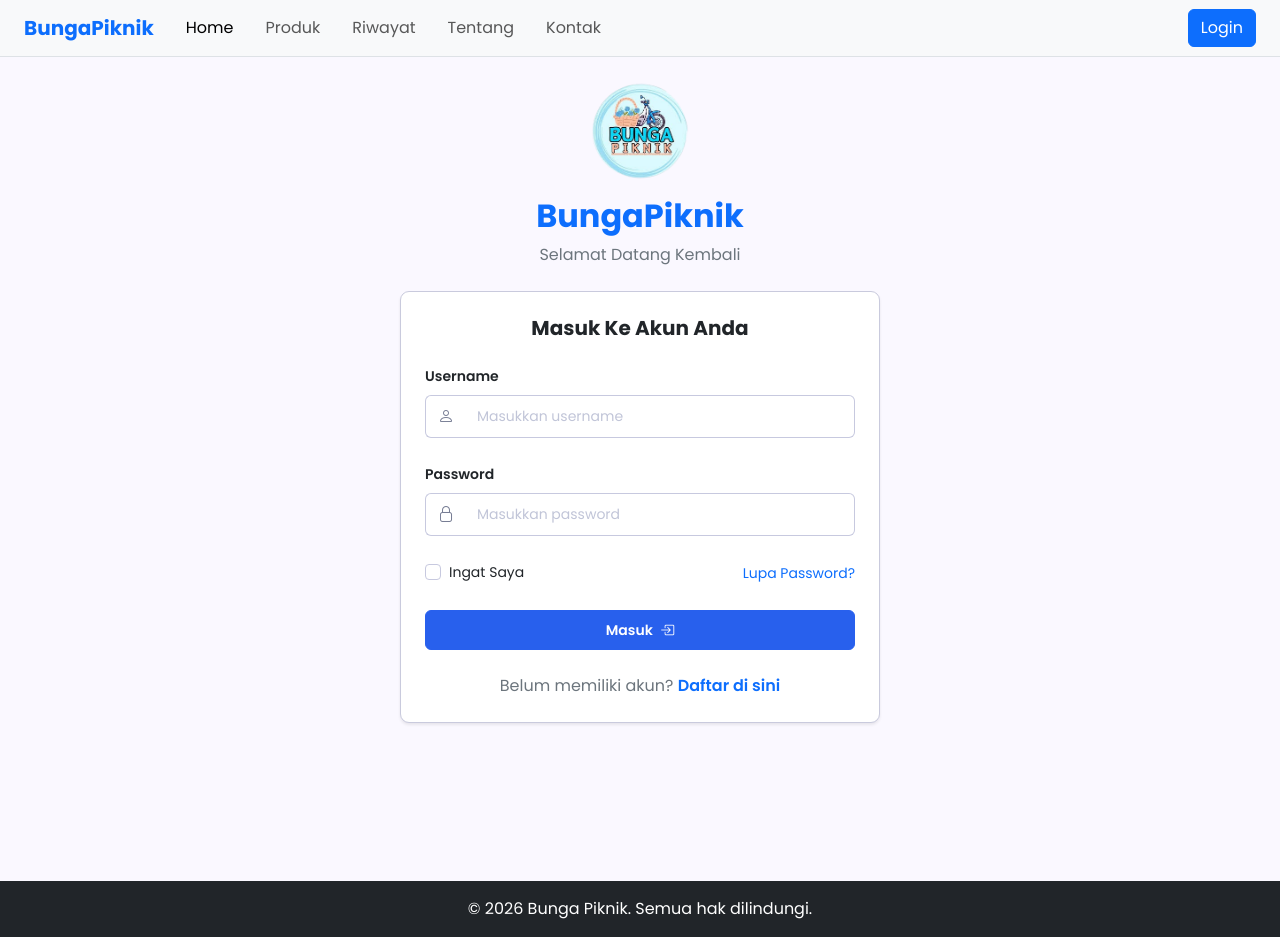
After one commit to fauzanfazan122/bunga-piknik-laravel, a Laravel app: page /login in a window 1280 px wide. The commit adds this page. Run offline with Laravel 12, Linux system fonts and the light colour scheme; parts of the project's set-up code (start-up, migrations or seed data) failed here and were passed over.

Commit message:
membuat fitur login

```diff
--- /dev/null
+++ b/app/Http/Controllers/AuthController.php
@@ -0,0 +1,63 @@
+<?php
+
+namespace App\Http\Controllers;
+
+use Illuminate\Http\Request;
+
+// untuk kelola autentikasi
+use Illuminate\Support\Facades\Auth;
+
+class AuthController extends Controller
+{
+    // tampilkan login
+    public function login()
+    {
+        return view('auth.login', ['title' => 'Login']);
+    }
+
+    // proses login
+    public function prosesLogin(Request $request)
+    {
+
+        // validasi input
+        $credentials = $request->validate([
+            'username' => 'required',
+            'password' => 'required'
+        ]);
+
+        // cek autentikasi login
+        if (Auth::attempt($credentials)) {
+
+            // update session
+            $request->session()->regenerate();
+
+            // simpan data pengguna login
+            $user = Auth::user();
+
+            if ($user->role === 'admin') {
+                return redirect('/admin');
+            } else {
+                return redirect('/');
+            }
+        }
+
+        // jika gagal
+        return back()->withErrors([
+            'username' => 'Username atau password salah.',
+        ])->onlyInput('username');
+    }
+
+    public function logout(Request $request)
+    {
+        // Mengakhiri autentikasi pengguna
+        Auth::logout();
+
+        // Menghancurkan session
+        $request->session()->invalidate();
+
+        // Membuat token CSRF baru
+        $request->session()->regenerateToken();
+
+        return redirect('login');
+    }
+}
--- a/bootstrap/app.php
+++ b/bootstrap/app.php
@@ -4,14 +4,20 @@ use Illuminate\Foundation\Application;
 use Illuminate\Foundation\Configuration\Exceptions;
 use Illuminate\Foundation\Configuration\Middleware;
 
+// daftarkan middelware admin
+use App\Http\Middleware\AdminMiddleware;
+
 return Application::configure(basePath: dirname(__DIR__))
     ->withRouting(
-        web: __DIR__.'/../routes/web.php',
-        commands: __DIR__.'/../routes/console.php',
+        web: __DIR__ . '/../routes/web.php',
+        commands: __DIR__ . '/../routes/console.php',
         health: '/up',
     )
     ->withMiddleware(function (Middleware $middleware): void {
-        //
+        // middleware admin
+        $middleware->alias([
+            'admin' => AdminMiddleware::class,
+        ]);
     })
     ->withExceptions(function (Exceptions $exceptions): void {
         //
--- a/database/seeders/DatabaseSeeder.php
+++ b/database/seeders/DatabaseSeeder.php
@@ -21,5 +21,10 @@ class DatabaseSeeder extends Seeder
             'name' => 'Test User',
             'email' => 'test@example.com',
         ]);
+
+        // panggil admin seeder
+        $this->call([
+            AdminSeeder::class,
+        ]);
     }
 }
--- /dev/null
+++ b/public/css/auth.css
@@ -0,0 +1,98 @@
+
+body {
+    background-color: #faf8ff;
+    color: #20212a;
+    font-family: Arial, Helvetica, sans-serif;
+}
+
+.login-container {
+    width: 100%;
+    max-width: 480px;
+}
+
+.brand-icon {
+    width: 100px;
+    height: 100px;
+    display: flex;
+    justify-content: center;
+    align-items: center;
+    color: #fff;
+}
+
+.brand-title {
+    color: #0649c9;
+    font-size: 32px;
+    font-weight: 700;
+    margin-bottom: 8px;
+}
+
+.login-card {
+    border: 1px solid #c9cadd;
+    border-radius: 9px;
+    box-shadow: 0 2px 3px rgba(0, 0, 0, 0.08);
+}
+
+.login-card .form-label {
+    font-size: 14px;
+}
+
+.login-card .form-control,
+.login-card .input-group-text {
+    min-height: 43px;
+    border-color: #c7c9df;
+}
+
+.login-card .input-group-text {
+    color: #777d94;
+    border-right: 0;
+}
+
+.login-card .form-control {
+    border-left: 0;
+    font-size: 14px;
+}
+
+.login-card .form-control:focus {
+    box-shadow: none;
+    border-color: #2860ed;
+}
+
+.login-card .input-group:focus-within .input-group-text {
+    border-color: #2860ed;
+}
+
+.login-card .form-control::placeholder {
+    color: #c1c5d8;
+}
+
+.login-card .form-check-input {
+    border-color: #c7c9df;
+}
+
+.login-card .form-check-input:checked {
+    background-color: #2860ed;
+    border-color: #2860ed;
+}
+
+.login-button {
+    min-height: 40px;
+    background-color: #2860ed;
+    border-color: #2860ed;
+    font-size: 14px;
+    font-weight: 600;
+}
+
+.login-button:hover {
+    background-color: #174bd0;
+    border-color: #174bd0;
+}
+
+@media (max-width: 480px) {
+    .brand-title {
+        font-size: 28px;
+    }
+
+    .login-card .card-body {
+        padding: 24px !important;
+    }
+}
--- /dev/null
+++ b/resources/views/auth/login.blade.php
@@ -0,0 +1,104 @@
+@extends('layout.app')
+
+@section('css')
+    <link rel="stylesheet" href="{{ asset('css/auth.css') }}">
+@endsection
+
+@section('content')
+    <section class="d-flex justify-content-center align-items-center">
+
+        <div class="login-container">
+
+            <!-- Brand -->
+            <div class="text-center mb-4">
+                <div class="brand-icon mx-auto mb-3">
+                    <img src="{{ asset('images/bunga_piknik_logo.png') }}" alt="Logo bunga " class="img-fluid">
+                </div>
+
+                <h1 class="brand-title text-primary">BungaPiknik</h1>
+                <p class="text-secondary mb-0">Selamat Datang Kembali</p>
+            </div>
+
+            <!-- Login Card -->
+            <div class="card login-card">
+                <div class="card-body p-4">
+
+                    <h2 class="text-center fs-5 fw-bold mb-4">
+                        Masuk Ke Akun Anda
+                    </h2>
+
+                    <form method="POST" action="{{ route('proses.login') }}">
+
+                        @csrf
+                        <!-- Username -->
+                        <div class="mb-4">
+                            <label for="username" class="form-label fw-semibold">
+                                Username
+                            </label>
+
+                            <div class="input-group">
+                                <span class="input-group-text bg-white">
+                                    <i class="bi bi-person"></i>
+                                </span>
+
+                                <input type="text" class="form-control" id="username" name="username"
+                                    placeholder="Masukkan username">
+                            </div>
+                        </div>
+
+                        <!-- Password -->
+                        <div class="mb-4">
+                            <label for="password" class="form-label fw-semibold">
+                                Password
+                            </label>
+
+                            <div class="input-group">
+                                <span class="input-group-text bg-white">
+                                    <i class="bi bi-lock"></i>
+                                </span>
+
+                                <input type="password" class="form-control" id="password" name="password"
+                                    placeholder="Masukkan password">
+                            </div>
+                        </div>
+
+                        <!-- Remember & Forgot Password -->
+                        <div class="d-flex justify-content-between align-items-center mb-4">
+                            <div class="form-check">
+                                <input class="form-check-input" type="checkbox" id="remember">
+
+                                <label class="form-check-label small" for="remember">
+                                    Ingat Saya
+                                </label>
+                            </div>
+
+                            <a href="#" class="small text-decoration-none">
+                                Lupa Password?
+                            </a>
+                        </div>
+
+                        <!-- Login Button -->
+                        <button type="submit" class="btn btn-primary w-100 login-button">
+                            Masuk <i class="bi bi-box-arrow-in-right ms-1"></i>
+                        </button>
+
+                        @error('username')
+                            <div class="text-danger text-center small mt-3">
+                                {{ $message }}
+                            </div>
+                        @enderror
+
+                        <!-- Register Link -->
+                        <p class="text-center text-secondary mt-4 mb-0">
+                            Belum memiliki akun?
+                            <a href="#" class="text-decoration-none fw-semibold">
+                                Daftar di sini
+                            </a>
+                        </p>
+
+                    </form>
+                </div>
+            </div>
+        </div>
+    </section>
+@endsection
--- a/resources/views/layout/app.blade.php
+++ b/resources/views/layout/app.blade.php
@@ -17,11 +17,17 @@
     <link href="https://cdn.jsdelivr.net/npm/bootstrap@5.3.8/dist/css/bootstrap.min.css" rel="stylesheet"
         integrity="sha384-sRIl4kxILFvY47J16cr9ZwB07vP4J8+LH7qKQnuqkuIAvNWLzeN8tE5YBujZqJLB" crossorigin="anonymous">
 
+    <!-- Bootstrap Icons -->
+    <link rel="stylesheet" href="https://cdn.jsdelivr.net/npm/bootstrap-icons@1.13.1/font/bootstrap-icons.min.css">
+
     <style>
         * {
             font-family: "Poppins", sans-serif;
         }
     </style>
+
+    {{-- custom CSS --}}
+    @yield('css')
 
 </head>
 
@@ -63,7 +69,7 @@
                     </ul>
                 </div>
 
-                <a class="d-lg-inline-block d-none btn btn-primary" href="#">Login</a>
+            <a class="d-lg-inline-block d-none btn btn-primary" href="{{ route('login') }}">Login</a>
 
             </div>
 
--- a/routes/web.php
+++ b/routes/web.php
@@ -2,7 +2,9 @@
 
 use App\Http\Controllers\HomeController;
 use App\Http\Controllers\ProdukController;
+use App\Http\Controllers\AuthController;
 use Illuminate\Support\Facades\Route;
+use App\Http\Controllers\AdminController;
 
 use Illuminate\Http\Request;
 
@@ -10,31 +12,43 @@ use Illuminate\Http\Request;
 Route::get('/', [HomeController::class, "index"]);
 
 // produk
-Route::get('produk', [ProdukController::class, "index"]) -> name('produk');
+Route::get('produk', [ProdukController::class, "index"])->name('produk');
 
 // riwayat
-Route::get('riwayat', function(){
+Route::get('riwayat', function () {
    return view('riwayat', [
       'title' => 'Riwayat'
    ]);
 })->name("riwayat");
 
 // tentang
-Route::get('tentang', function(){
+Route::get('tentang', function () {
    return view('tentang', [
       'title' => 'Tentang'
    ]);
 })->name("tentang");
 
 // kontak
-Route::get('kontak', function(){
+Route::get('kontak', function () {
    return view('kontak', [
       'title' => 'Kontak'
    ]);
 })->name("kontak");
 
+// login
+Route::get('login', [AuthController::class, "login"])->name("login");
+
+// proses login
+Route::post('proses-login', [AuthController::class, "prosesLogin"])->name("proses.login");
+
+// admin
+Route::get('admin', [AdminController::class, "index"])->name("admin")->middleware('admin');
+
+// logout
+Route::get('admin/logout', [AuthController::class, "logout"])->name("admin.logout")->middleware('admin');
+
 // testing
-Route::get('tes', function(Request $request){
+Route::get('tes', function (Request $request) {
    $pesan = $request->all();
    return "produk yang di cari adalah : " . $pesan['nama'];
 });
--- a/vite.config.js
+++ b/vite.config.js
@@ -5,7 +5,7 @@ import tailwindcss from '@tailwindcss/vite';
 export default defineConfig({
     plugins: [
         laravel({
-            input: ['resources/css/app.css', 'resources/js/app.js'],
+            input: ['resources/css/app.css', 'resources/css/auth.css', 'resources/js/app.js'],
             refresh: true,
         }),
         tailwindcss(),
```
Also changed, not shown: app/Http/Controllers/AdminController.php (added, +15 -0 lines), app/Http/Controllers/ProdukController.php (+72 -64 lines), app/Http/Middleware/AdminMiddleware.php (added, +25 -0 lines), app/Models/Produk.php (added, +22 -0 lines), app/Models/User.php (+7 -2 lines), database/seeders/AdminSeeder.php (added, +30 -0 lines), database/migrations/0001_01_01_000000_create_users_table.php, database/migrations/2026_11_07_174333_create_tb_produk_table.php (added), public/images/bunga_piknik_logo.png (added), resources/views/admin/dashboard.blade.php (added), 1 other file.
